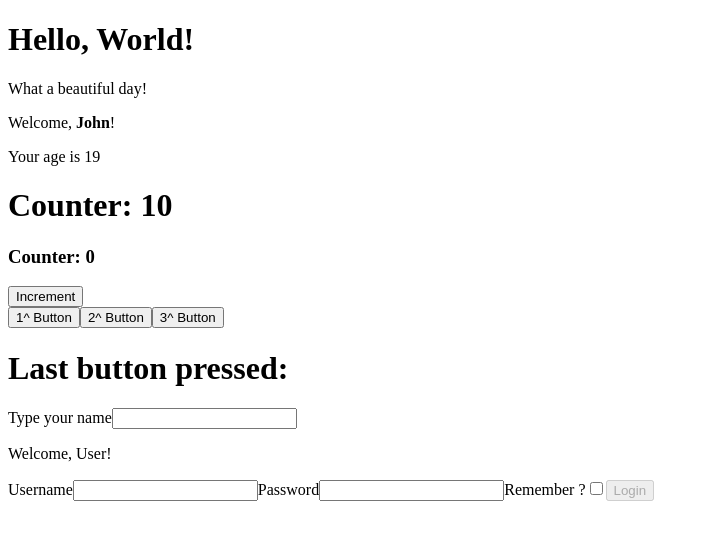
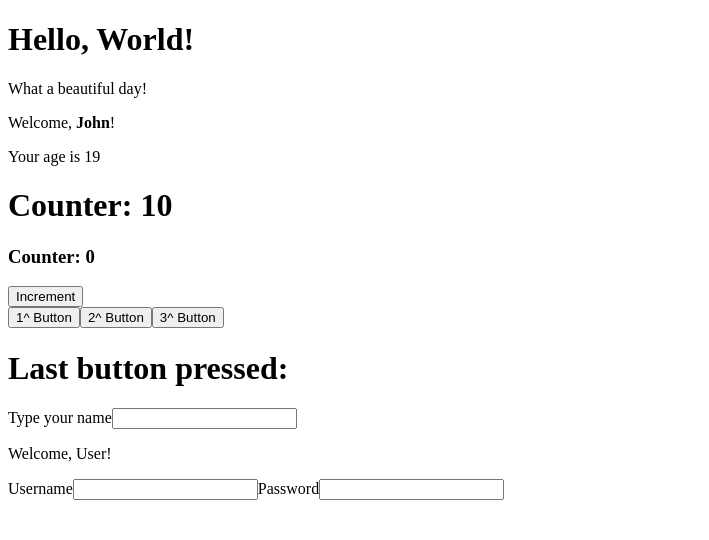
Before and after one commit to fleola/my-app, a React (Create React App) app in the folder components-new-app/: page / in a window 1280 px wide. Shown: the top 540 px of the page, without its empty margins (0-709 px from the left). Built offline with nearby package versions, Linux system fonts and the light colour scheme.

Commit message:
custom hooks 02

```diff
--- a/components-new-app/src/Login.js
+++ b/components-new-app/src/Login.js
@@ -1,56 +1,19 @@
-import React from "react";
+import { useLogin } from "./useLogin";
 
-export class Login extends React.Component {
-  state = {
-    username: "",
-    password: "",
-    remember: false,
-  };
-  handleInput = (event) => {
-    const name = event.target.name;
-    const type = event.target.type;
-    const value = event.target.value;
-    const remember = event.target.checked;
+export function Login() {
+  const { username, password, handleInput } = useLogin();
 
-    this.setState({
-      [name]: type === "checkbox" ? remember : value,
-    });
-  };
-  handleLogin = () => {
-    this.props.login(this.state);
-  };
-
-  render() {
   return (
     <div>
       <label>Username</label>
-        <input
-          name="username"
-          value={this.state.username}
-          onChange={this.handleInput}
-        ></input>
+      <input name="username" value={username} onChange={handleInput}></input>
       <label>Password</label>
       <input
         name="password"
         type="password"
-          value={this.state.password}
-          onChange={this.handleInput}
+        value={password}
+        onChange={handleInput}
       ></input>
-        <label>Remember ?</label>
-        <input
-          name="remember"
-          type="checkbox"
-          checked={this.state.remember}
-          onChange={this.handleInput}
-        ></input>
-
-        <button
-          disabled={this.state.username && this.state.password ? false : true}
-          onClick={this.handleLogin}
-        >
-          Login
-        </button>
     </div>
   );
 }
-}
```
Also changed, not shown: 1 other file (tests, documents, lock files or other folders). Lines whose indentation alone changed are shown as unchanged.
